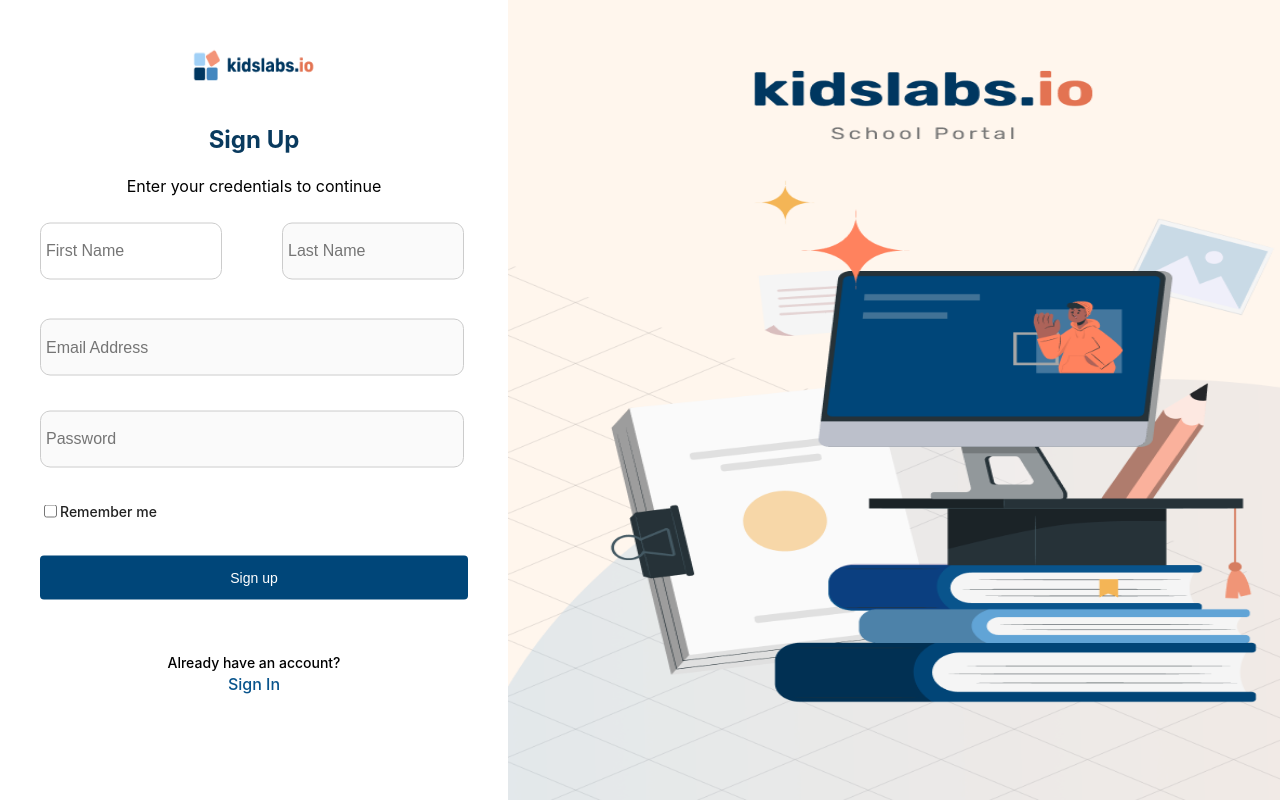
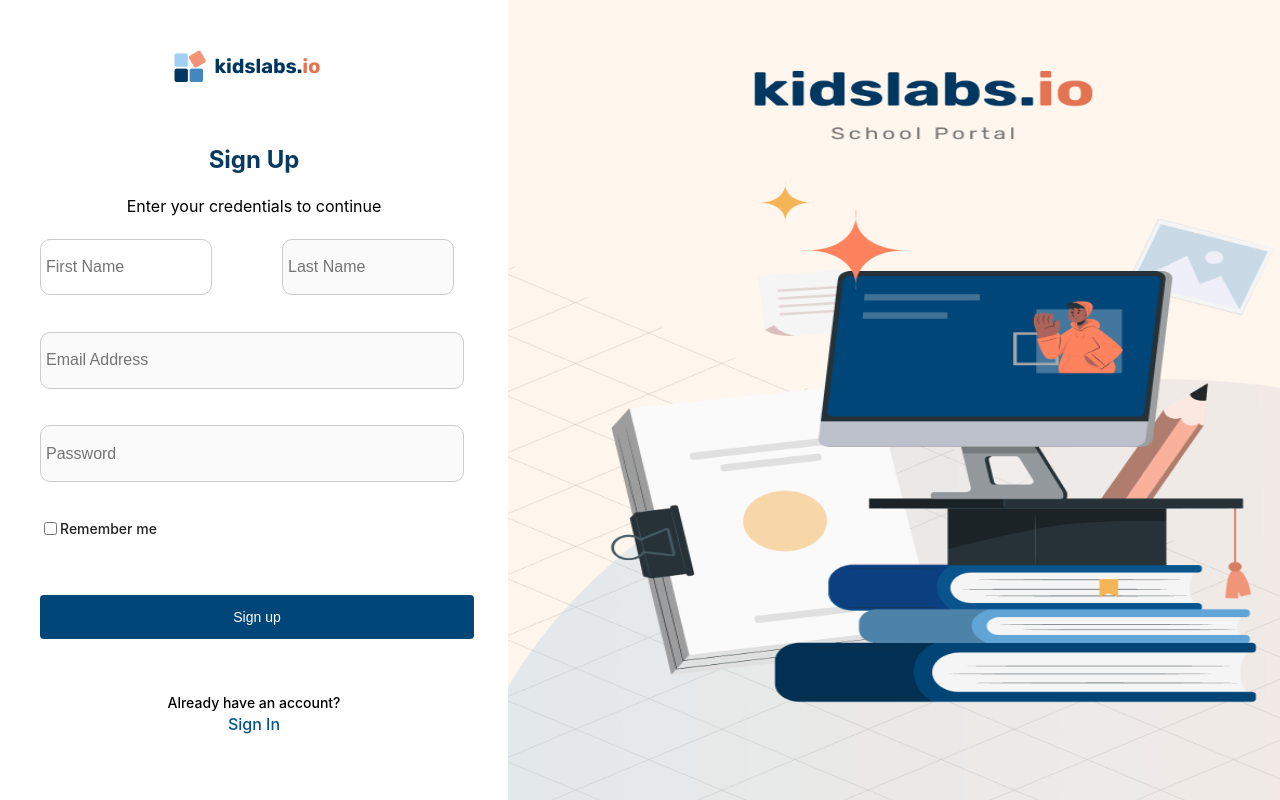
Before and after one commit to NoveshGautam/prathamIO, a React (Create React App) app: page / in a window 1280 px wide. Both pictures are taken after a click on the element "Sign Up". Shown: the top 800 px of the page. Built offline with nearby package versions, Linux system fonts and the light colour scheme.

Commit message:
recheck code

```diff
--- a/package.json
+++ b/package.json
@@ -7,9 +7,13 @@
     "@testing-library/react": "^13.4.0",
     "@testing-library/user-event": "^13.5.0",
     "formik": "^2.4.2",
+    "i18next": "^23.4.4",
+    "i18next-browser-languagedetector": "^7.1.0",
+    "i18next-http-backend": "^2.2.1",
     "primereact": "^9.6.0",
     "react": "^18.2.0",
     "react-dom": "^18.2.0",
+    "react-i18next": "^13.0.3",
     "react-scripts": "5.0.1",
     "web-vitals": "^2.1.4",
     "yup": "^1.2.0"
--- a/src/App.css
+++ b/src/App.css
@@ -38,7 +38,7 @@
 }
 
 .button-div {
-  width: 428px;
+  width: 434px;
   height: 44px;
   position: absolute;
   top: 45%;
@@ -51,7 +51,7 @@
 button {
   background: #004679;
   color: white;
-  width: 428px;
+  width: 434px;
   height: 44px;
   border-radius: 4px;
   border: none;
@@ -85,7 +85,7 @@
   height: 35px;
   text-align: center;
   color: #09548c;
-  font-family: roboto;
+  font: roboto;
   font-size: 16px;
   font-weight: 500;
 }
@@ -127,7 +127,7 @@
   font-weight: 400;
 }
 .input-field-login {
-  width: 428px;
+  width: 432px;
   height: 290px;
   position: absolute;
   top: 50%;
@@ -141,7 +141,7 @@
   width: 400px;
   height: 30px;
   padding: 16px;
-  margin-bottom: 1px;
+  margin-bottom: 0px;
   font-size: 16px;
   font-weight: 400;
   border-radius: 12px;
@@ -151,7 +151,9 @@
 .error-message {
   color: red;
   font-size: 14px;
-  margin-top: 5px;
+  margin-top: 0px;
+  margin-bottom: 10px;
+  flex-direction: column;
 }
 .password-login {
   width: 400px;
@@ -168,6 +170,7 @@
   display: flex;
   justify-content: space-between;
   align-items: center;
+  margin-bottom: 20px;
 }
 .checkbox {
   display: flex;
@@ -218,7 +221,8 @@
 }
 .signup-page-mini {
   width: 428px;
-  height: 581px;
+  height: 601px;
+  margin-top: 60px;
   position: relative;
 }
 .heading-signup-page {
@@ -241,22 +245,23 @@
 }
 .inputfield-signup {
   width: 428px;
-  height: 427px;
+  height: 400px;
   position: absolute;
-  top: 45%;
+  top: 49%;
   left: 50%;
   transform: translate(-50%, -50%);
   display: flex;
   flex-direction: column;
   justify-content: space-between;
 }
+
 .firstname-signup {
-  width: 170px;
-  height: 45px;
+  width: 160px;
+  height: 44px;
   padding: 5px;
-  margin-top: 50px;
+  margin-top: 0px;
   margin-bottom: 0px;
-  margin-right: 60px;
+  margin-right: 70px;
   font: roboto;
   font-weight: 500;
   font-size: 16px;
@@ -266,10 +271,10 @@
 }
 
 .lastname-signup {
-  width: 170px;
-  height: 45px;
+  width: 160px;
+  height: 44px;
   padding: 5px;
-  margin-bottom: 5px;
+  margin-bottom: 0px;
   font-size: 16px;
   font: roboto;
   border-radius: 10px;
@@ -277,6 +282,7 @@
   color: Grey/500;
   background: rgba(250, 250, 250, 255);
 }
+
 .email-signup {
   width: 412px;
   height: 45px;
@@ -479,7 +485,6 @@
   width: 381px;
   height: 374px;
   position: relative;
-
 }
 .heading-reset-page {
   margin-top: 0px;
@@ -689,3 +694,34 @@
   border-radius: 5px;
   margin-top: 16px;
 }
+
+.default-page-img {
+  width: 428px;
+  height: 40px;
+}
+.right-div img {
+  width: 832px;
+}
+
+.signin-page-img {
+  width: 350px;
+  height: 40px;
+  background: white;
+  margin-top: -10px;
+  margin-right: 90px;
+}
+.signup-page-img {
+  width: 350px;
+  height: 40px;
+  background: white;
+  margin-top: -10px;
+  margin-right: 90px;
+}
+
+.forgot-page-img {
+  width: 350px;
+  height: 45px;
+  background: white;
+  margin-top: 10px;
+  margin-right: 90px;
+}
--- a/src/App.js
+++ b/src/App.js
@@ -2,6 +2,7 @@
 //import AddTodo from './AddTodo';
 //import Card from './Card';
 import LoginPage from './LoginPage';
+
 
 function App() {
   return (
--- a/src/LoginPage.js
+++ b/src/LoginPage.js
@@ -6,7 +6,7 @@
 import frame2image from "./images/frame2.jpg.png";
 
 const LoginForm = () => {
-    // State for controlling different UI views
+  // State for controlling different UI views
   const [isSignInClicked, setIsSignInClicked] = useState(false);
   const [isSignUpClicked, setIsSignUpClicked] = useState(false);
   const [isForgotPasswordClicked, setIsForgotPasswordClicked] = useState(false);
@@ -63,31 +63,32 @@
     email: Yup.string()
       .required("Email is required")
       .matches(
-        /^[a-zA-Z_]*$/,
-        "Username can only contain letters and underscores"
+        /^[a-zA-Z_@.]*$/,
+        "Username can only contain letters, underscores, and @"
       ),
+
     password: Yup.string()
       .required("Password is required")
-      .matches(
-        /^(?=.*[A-Z])/,
-        "Password must contain at least one uppercase letter"
-      ),
-    firstName: Yup.string().required("first Name is required"),
-    lastName: Yup.string().required("last Name is required"),
+      .min(8, "Password must be at least 8 characters")
+      .max(20, "Password can't be more than 20 characters"),
+
+    firstName: Yup.string().required("First Name is required"),
+    lastName: Yup.string().required("Last Name is required"),
   });
 
   // Initial values for Formik form
+
   const initialValues = {
+    firstName: "",
+    lastName: "",
     email: "",
     password: "",
-    firstName: "",
-    lastName: "",
   };
   const onSubmit = (values) => {
     console.log(values);
   };
 
-    // Render different UI components based on state
+  // Render different UI components based on state
   if (
     !isSignInClicked &&
     !isSignUpClicked &&
@@ -99,30 +100,34 @@
     return (
       // JSX for the default view
       <div className="main-container">
+        {/*left container */}
         <div className="left-container">
-          <img
-            src={frame2image}
-            style={{ width: "428px", height: "40px" }}
-            alt="Image"
-          />
-
+          {/*image */}
+          <div className=" default-page-img">
+            <img src={frame2image} alt="Image" />
+          </div>
+          {/* Mini Container */}
           <div className="mini-container">
+            {/* Heading */}
             <div className="heading-container">
               <h2 className="heading">Hi, Welcome Back</h2>
             </div>
+            {/* Sign In Button */}
             <div className="button-div">
-              <button onClick={handleSignInClick}>Sign In</button>
+              <button onClick={handleSignInClick}>Sign in</button>
             </div>
+            {/* Sign Up Prompt */}
             <div className="last">
-              <div className="last-1">Don't have an account?</div>
+              <div className="last-1">Do not have an account?</div>
               <div className="last-2" onClick={handleSignUpClick}>
                 Sign Up
               </div>
             </div>
           </div>
         </div>
+        {/* Right Container */}
         <div className="right-div">
-          <img src={image} style={{ width: "832px" }} alt="Image" />
+          <img src={image} alt="Image" />
         </div>
       </div>
     );
@@ -135,54 +140,61 @@
         validationSchema={validationSchema}
       >
         <Form>
+          {/* Main container */}
           <div className="main-container">
+            {/* Left container */}
             <div className="left-container">
-              <img
-                src={frame2image}
-                style={{
-                  width: "350px",
-                  height: "40px",
-                  background: "white",
-                  marginTop: "-10px",
-                }}
-                alt="Image"
-              />
-
+              {/* Sign-in page image */}
+              <div className="signin-page-img">
+                <img src={frame2image} alt="Image" />
+              </div>
+              {/* Login page container */}
               <div className="login-page-container">
+                {/* Login page mini */}
                 <div className="login-page-mini">
+                  {/* Sign-in heading */}
                   <h2 className="heading-login-page">Sign In</h2>
+                  {/* Sub-heading */}
                   <p className="sub-heading-login-page">
                     Enter your credentials to continue
                   </p>
 
+                  {/* Input fields */}
                   <div className="input-field-login">
+                    {/* Email field */}
                     <Field
                       className="email-login"
                       type="email"
                       name="email"
                       placeholder="Email Address"
                     />
+                    {/* Error message for email */}
                     <ErrorMessage
                       className="error-message"
                       name="email"
                       component="div"
                     />
+                    {/* Password field */}
                     <Field
                       className="password-login"
                       type="password"
                       name="password"
                       placeholder="Password"
                     />
+                    {/* Error message for password */}
                     <ErrorMessage
                       className="error-message"
                       name="password"
                       component="div"
                     />
+                    {/* Security options */}
                     <div className="security">
+                      {/* Checkbox for "Remember me" */}
                       <label className="checkbox">
                         <input type="checkbox" />
                         Remember me
                       </label>
+                      {/* "Forgot Password?" link */}
                       <div
                         className="forgot-password"
                         onClick={handleForgotPasswordClick}
@@ -190,10 +202,14 @@
                         Forgot Password?
                       </div>
                     </div>
+                    {/* Sign In Button */}
                     <button>Sign In</button>
                   </div>
+                  {/* Last section */}
                   <div className="main-last-login">
-                    <div className="last-1-login">Don't have a account?</div>
+                    {/* "Don't have an account?" */}
+                    <div className="last-1-login">Don't have an account?</div>
+                    {/* "Sign Up" link */}
                     <div className="last-2-login" onClick={handleSignUpClick}>
                       Sign Up
                     </div>
@@ -201,8 +217,10 @@
                 </div>
               </div>
             </div>
+            {/* Right container */}
             <div className="right-div">
-              <img src={image} style={{ width: "832px" }} alt="Image" />
+              {/* Right container image */}
+              <img src={image} alt="Image" />
             </div>
           </div>
         </Form>
@@ -213,84 +231,97 @@
       // JSX for the Formik sign-up form
       <Formik initialValues={initialValues} validationSchema={validationSchema}>
         <Form>
+          {/* Main container */}
           <div className="main-container">
+            {/* Left container */}
             <div className="left-container">
-              <img
-                src={frame2image}
-                style={{
-                  width: "350px",
-                  height: "40px",
-                  background: "white",
-                  marginTop: "-10px",
-                }}
-                alt="Image"
-              />
+              {/* Signup page image */}
+              <div className="signup-page-img">
+                <img src={frame2image} alt="Image" />
+              </div>
+              {/* Signup page */}
               <div className="signup-page">
+                {/* Signup page mini */}
                 <div className="signup-page-mini">
+                  {/* Signup heading */}
                   <h2 className="heading-signup-page">Sign Up</h2>
+                  {/* Sub-heading */}
                   <p className="sub-heading-signup-page">
                     Enter your credentials to continue
                   </p>
+                  {/* Input fields */}
                   <div className="inputfield-signup">
                     <div>
+                      {/* First Name field */}
                       <Field
                         className="firstname-signup"
-                        type="FirstName"
-                        name="FirstName"
+                        type="text"
+                        name="firstName"
                         placeholder="First Name"
-                      />
+                      />{/* Error message for first name*/}
                       <ErrorMessage
                         className="error-message"
                         name="firstName"
                         component="div"
                       />
+                      {/* Last Name field */}
                       <Field
                         className="lastname-signup"
                         type="lastName"
                         name="lastName"
                         placeholder="Last Name"
-                      />
+                      />{/* Error message for last name*/}
                       <ErrorMessage
                         className="error-message"
                         name="lastName"
                         component="div"
                       />
                     </div>
+                    {/* Email field */}
                     <Field
                       className="email-signup"
                       type="email"
-                      name="email"
+                      name="email" // Make sure this matches your initial values keys
                       placeholder="Email Address"
                     />
+
+                    {/* Error message for email */}
                     <ErrorMessage
                       className="error-message"
                       name="email"
                       component="div"
                     />
-
+                    {/* Password field */}
                     <Field
                       className="password-signup"
                       type="password"
                       name="password"
                       placeholder="Password"
                     />
+                    {/* Error message for password */}
                     <ErrorMessage
                       className="error-message"
                       name="password"
                       component="div"
                     />
+                    {/* Security options */}
                     <div className="security">
+                      {/* Checkbox for "Remember me" */}
                       <label className="checkbox">
                         <input type="checkbox" />
                         Remember me
                       </label>
                     </div>
+                    {/* Sign Up Button */}
                     <button onClick={handleSignUpClick}>Sign up</button>
                   </div>
+                  {/* Last section */}
                   <div className="last-signup">
+                    {/* "Already have an account?" */}
                     <div className="last-1-signup">
                       Already have an account?
                     </div>
+                    {/* "Sign In" link */}
                     <div className="last-2-signup" onClick={handleSignInClick}>
                       Sign In
                     </div>
@@ -298,8 +329,10 @@
                 </div>
               </div>
             </div>
+            {/* Right container */}
             <div className="right-div">
-              <img src={image} style={{ width: "832px" }} alt="Image" />
+              {/* Right container image */}
+              <img src={image} alt="Image" />
             </div>
           </div>
         </Form>
@@ -307,20 +340,11 @@
     );
   } else if (isForgotPasswordClicked) {
     return (
-
       <div className="main-container">
         <div className="left-container">
-          <img
-            src={frame2image}
-            style={{
-              width: "350px",
-              height: "45px",
-              background: "white",
-              margintop: "10px",
-            }}
-            alt="Image"
-          />
-
+          <div className="forgot-page-img">
+            <img src={frame2image} alt="Image" />
+          </div>
           <div className="forgot-password-page">
             <h2 className="heading-forgot-page">Forgot Password?</h2>
             <p className="sub-heading-forgot-page">
@@ -347,7 +371,7 @@
           </div>
         </div>
         <div className="right-div">
-          <img src={image} style={{ width: "832px" }} alt="Image" />
+          <img src={image} alt="Image" />
         </div>
       </div>
     );
@@ -371,7 +395,7 @@
           </div>
         </div>
         <div className="right-div">
-          <img src={image} style={{ width: "832px" }} alt="Image" />
+          <img src={image} alt="Image" />
         </div>
       </div>
     );
@@ -379,9 +403,7 @@
     return (
       <div className="main-container">
         <div className="left-container">
-          <div
-            className="reset-page"
-          >
+          <div className="reset-page">
             <div className="reset-mini-div">
               <h2 className="heading-reset-page">Reset Password</h2>
               <p className="sub-heading-reset-page">
@@ -401,24 +423,7 @@
                   placeholder="confirm password"
                 />
 
-                <button
-                  className="reset-button"
-                  style={{
-                    background: "#004679",
-                    color: "white",
-                    width: "100%",
-                    height: "44px",
-                    border: "none",
-                    cursor: "pointer",
-                    fontSize: "18px",
-                    borderRadius: "4px",
-                    marginTop: "30px",
-                    font: "roboto",
-                    fontSize: "14px",
-                    fontWeight: "500",
-                  }}
-                  onClick={handleResetClick}
-                >
+                <button className="reset-button" onClick={handleResetClick}>
                   Reset Password
                 </button>
               </div>
@@ -426,7 +431,7 @@
           </div>
         </div>
         <div className="right-div">
-          <img src={image} style={{ width: "832px" }} alt="Image" />
+          <img src={image} alt="Image" />
         </div>
       </div>
     );
@@ -459,7 +464,7 @@
           </div>
         </div>
         <div className="right-div">
-          <img src={image} style={{ width: "832px" }} alt="Image" />
+          <img src={image} alt="Image" />
         </div>
       </div>
     );
```
Also changed, not shown: src/index.js (+90 -3 lines), 1 other file (tests, documents, lock files or other folders).
